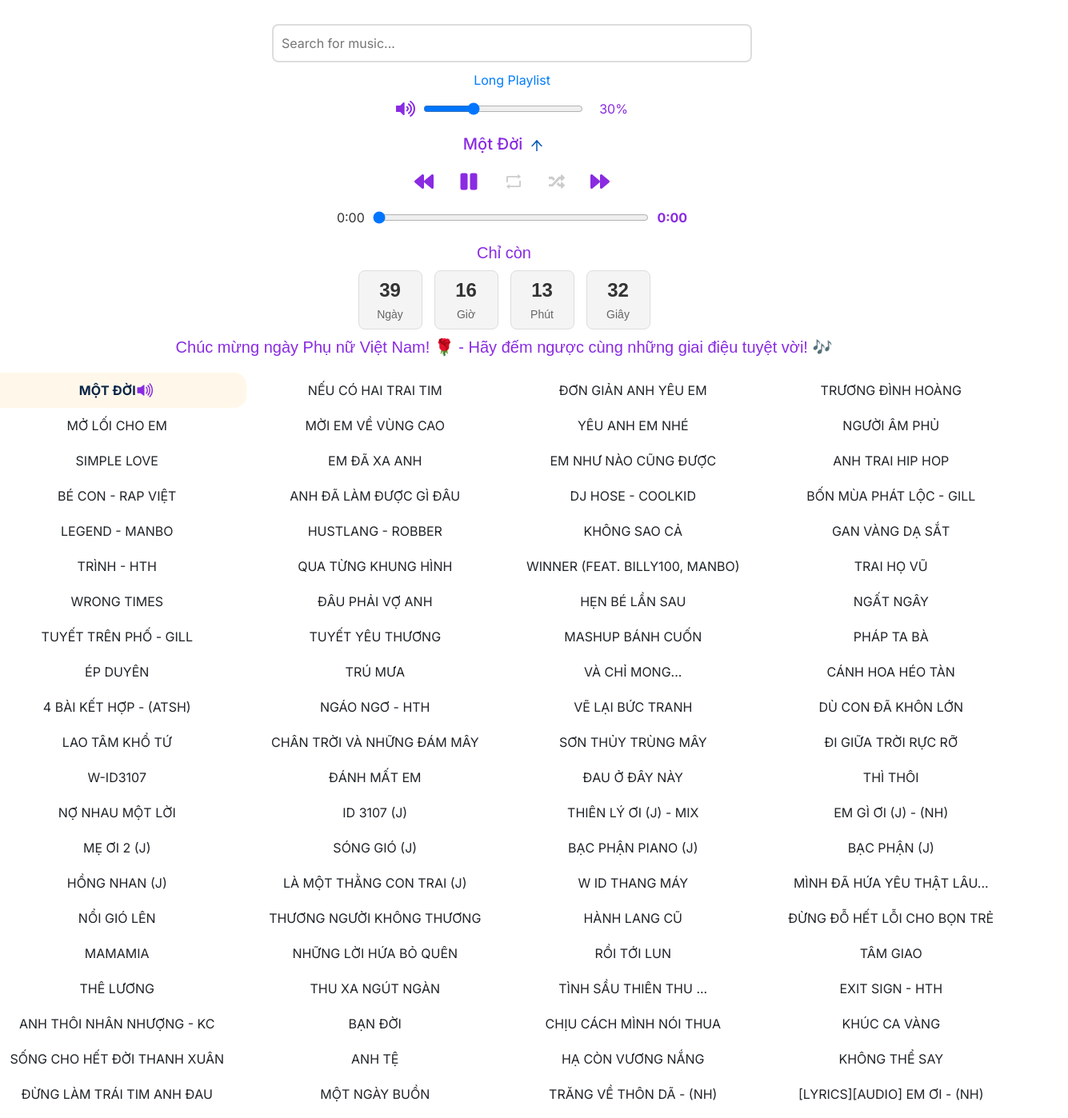
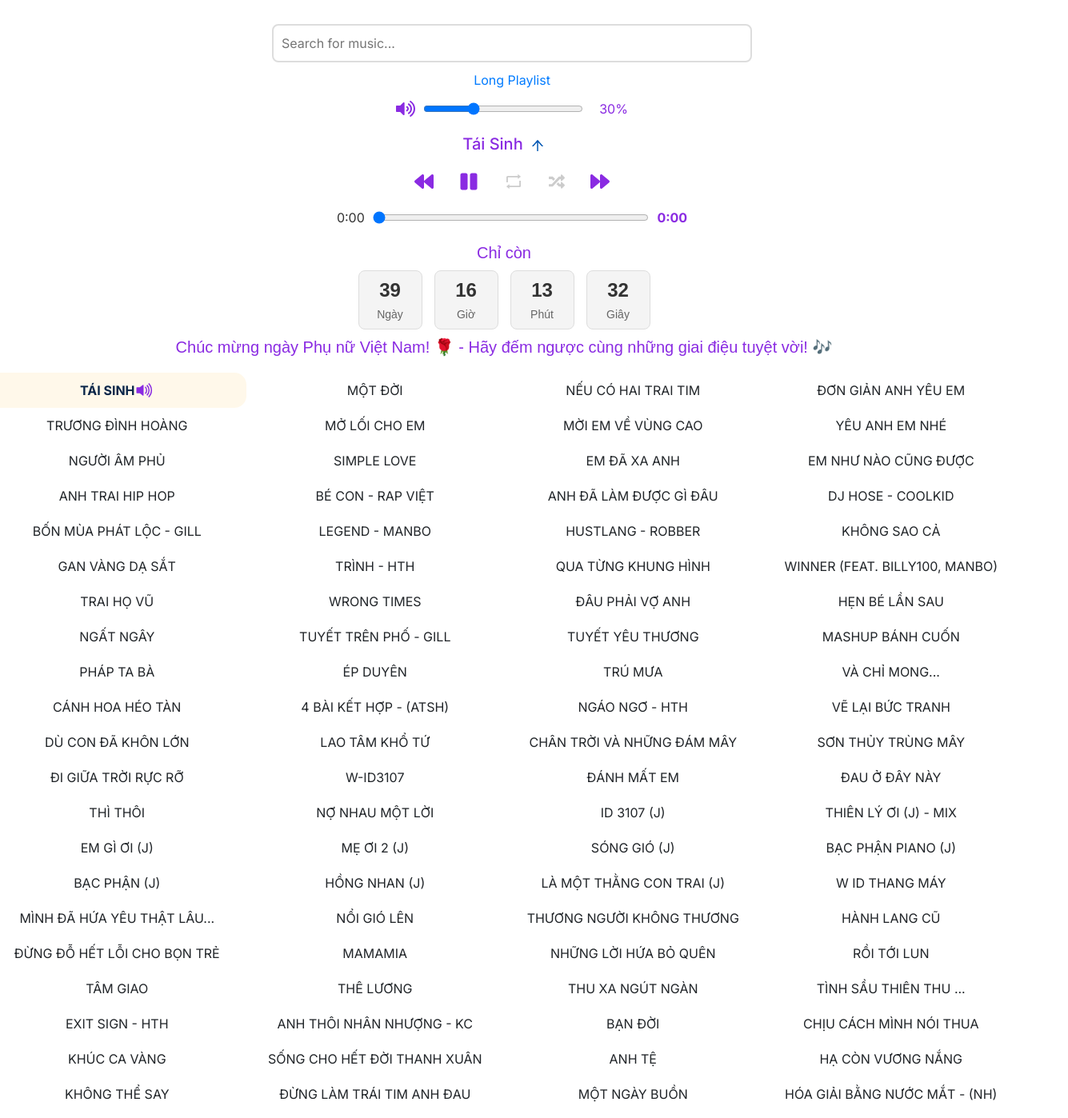
Before and after one commit to concentrix1810/music, a React (Create React App) app: page / in a window 1280 px wide. Shown: the top 1398 px of the page at 80% size, 1335 px wide, since content can reach past the window. Built offline with nearby package versions, Linux system fonts and the light colour scheme; a web font is replaced by a local one.

Commit message:
Update34

```diff
--- a/src/page/video/audioFiles.js
+++ b/src/page/video/audioFiles.js
@@ -167,8 +167,14 @@ import NguoiAmPhu from "./videos/NguoiAmPhu.mp3";
 import SimpleLove from "./videos/SimpleLove.mp3";
 import EmDaXaAnh from "./videos/EmDaXaAnh.mp3";
 import EmNhuNaoCungDuoc from "./videos/EmNhuNaoCungDuoc.mp3";
+import TaiSinh from "./videos/TaiSinh.mp3";
+import HoaGiaiBangNuocMat from "./videos/HoaGiaiBangNuocMat.mp3";
 
 export const audios = [
+  {
+    name: "Tái Sinh",
+    url: TaiSinh,
+  },
   {
     name: "Một Đời",
     url: MotDoi,
@@ -375,7 +381,7 @@ export const audios = [
     url: ThienLyOi,
   },
   {
-    name: "Em gì ơi (J) - (NH)",
+    name: "Em gì ơi (J)",
     url: EmGiOi,
   },
   {
@@ -499,6 +505,10 @@ export const audios = [
   {
     name: "MỘT NGÀY BUỒN",
     url: MotNgayBuon,
+  },
+  {
+    name: "HÓA GIẢI BẰNG NƯỚC MẮT - (NH)",
+    url: HoaGiaiBangNuocMat,
   },
   {
     name: "TRĂNG VỀ THÔN DÃ - (NH)",
```
Also changed, not shown: 2 other files (tests, documents, lock files or other folders).
